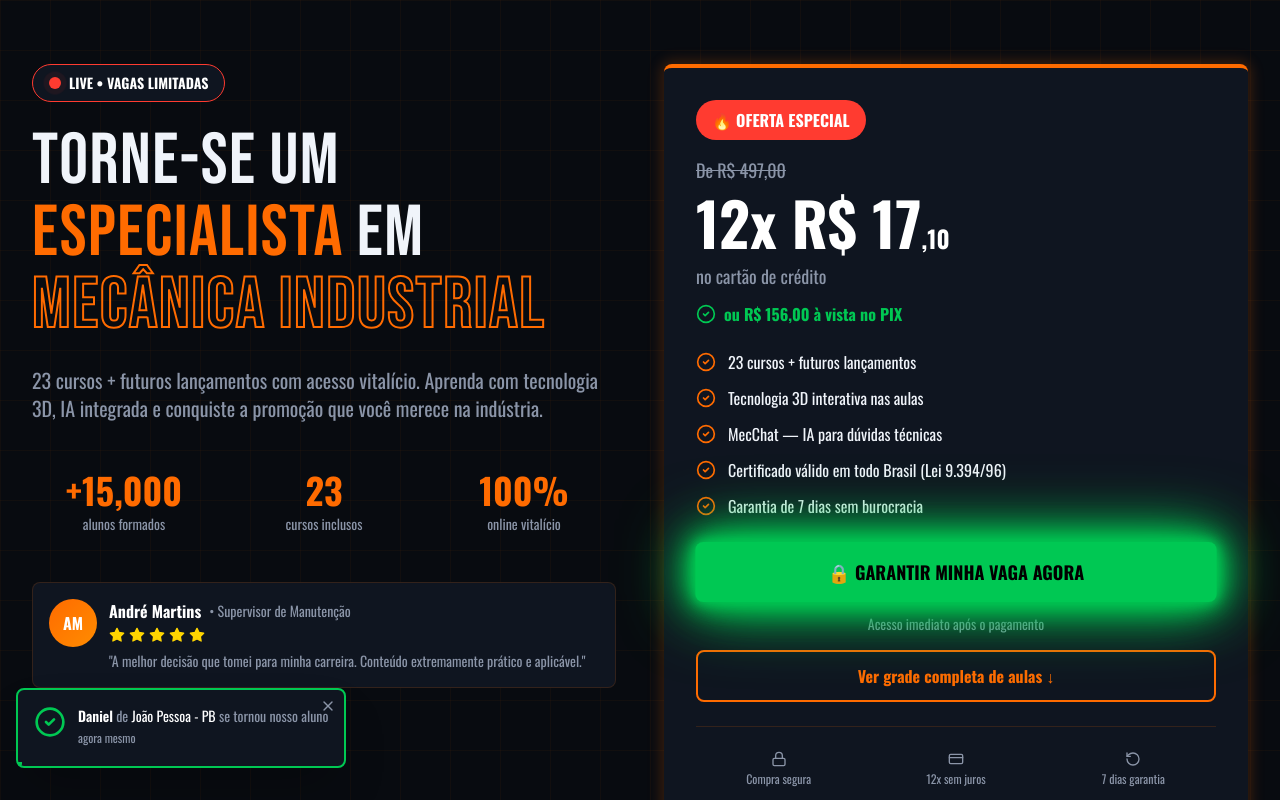
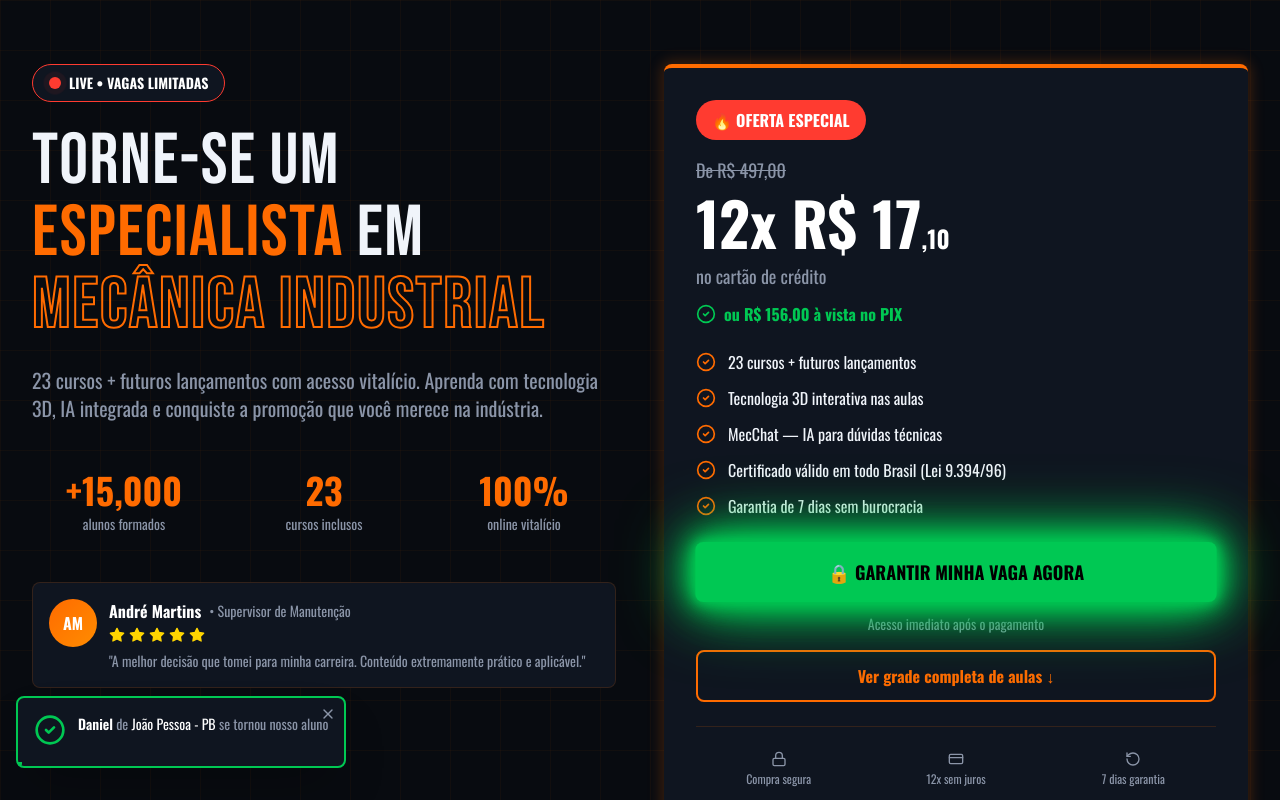
Before and after one commit to mecanicatotalsistemas/total-vitalicio, a React (Vite) app: page / in a window 1280 px wide. Shown: the top 800 px of the page. Built offline with nearby package versions, Linux system fonts and the light colour scheme.

Commit message:
Updated SalesNotifications.tsx

```diff
--- a/src/components/SalesNotifications.tsx
+++ b/src/components/SalesNotifications.tsx
@@ -460,7 +460,6 @@ export default function SalesNotifications() {
                   <span className="text-white font-semibold">{currentSale.name}</span> de{' '}
                   <span className="text-white">{currentSale.location}</span> se tornou nosso aluno
                 </div>
-                <div className="text-xs text-[#8B95A8] mt-1">agora mesmo</div>
               </div>
             </div>
           </div>
```
